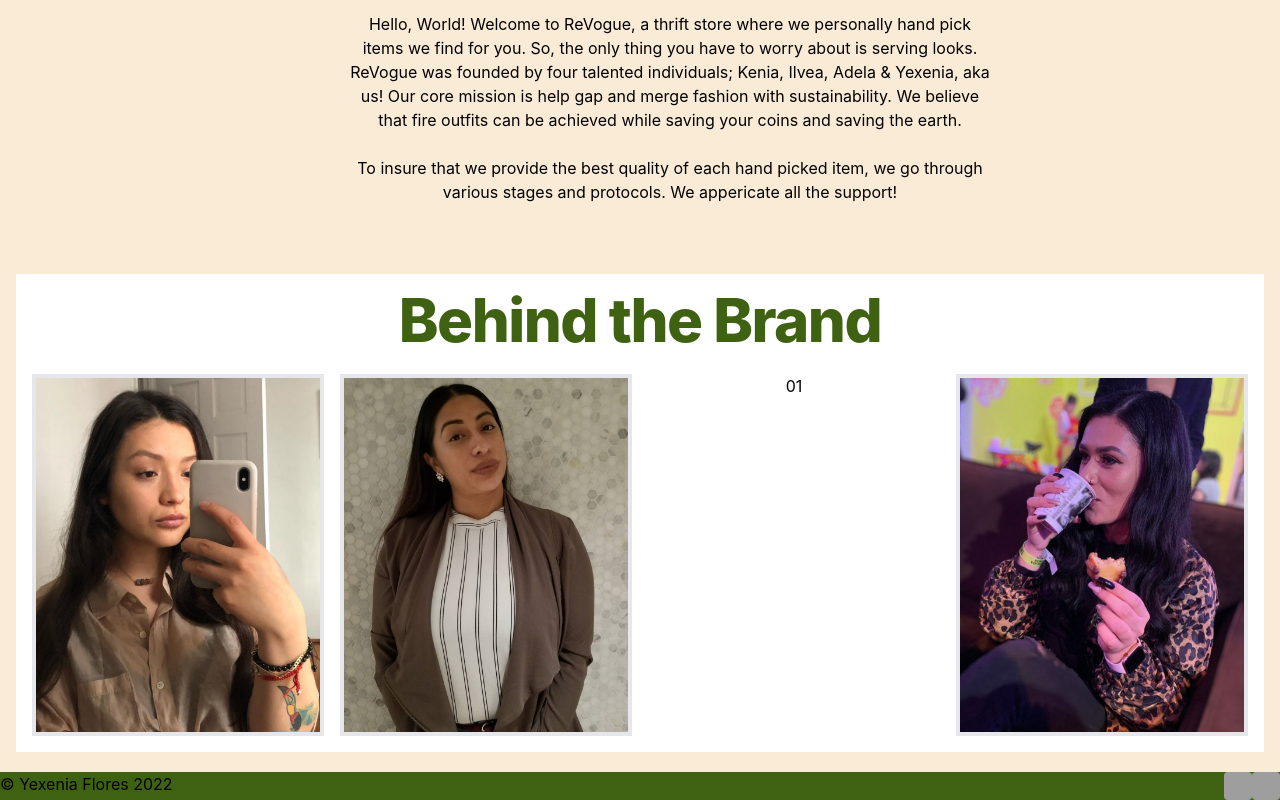
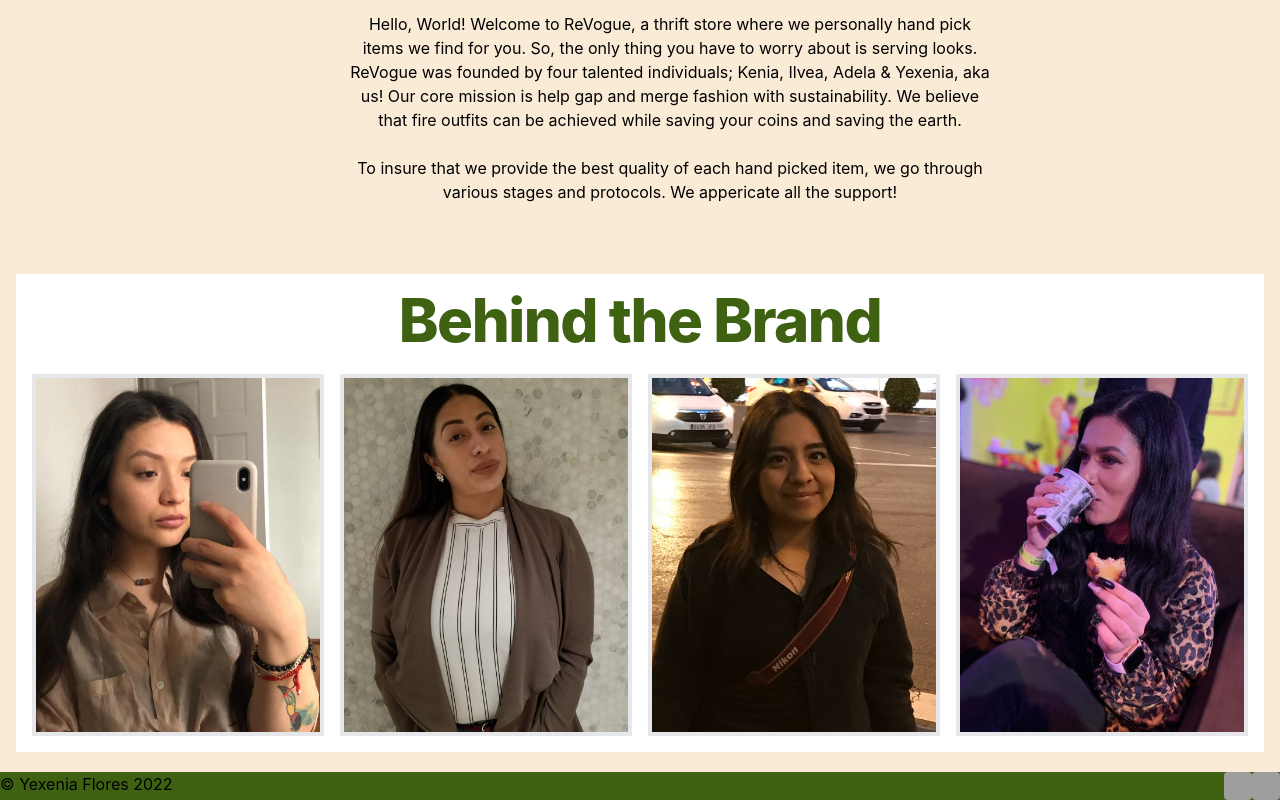
Before and after one commit to yexeniaf/ReVogue, a React (Create React App) app in the folder client/: page / in a window 1280 px wide. Shown: the part 594-1394 px from the top of the page. Built offline with nearby package versions, Linux system fonts and the light colour scheme; grey boxes are pictures that could not be loaded.

Commit message:
homepage style complete for now

```diff
--- a/client/src/components/Home.jsx
+++ b/client/src/components/Home.jsx
@@ -2,6 +2,7 @@
 import adela from "../images/adela.png"
 import kenia from "../images/kenia.png"
 import ilvea from "../images/ilvea.png"
+import yexenia from "../images/yexenia.png"
 
 
 
@@ -62,11 +63,8 @@
       <div className="text-4xl tracking-tight font-extrabold text-gray-900 sm:text-5xl md:text-6xl">
         <h1 className="about-title block text-lime-800 xl:inline"> Behind the Brand</h1>
       </div>
-
       <br/>
-
       <div className="grid grid-cols-4 gap-4 ">
-
         <div>
           <img className="border-4" src={kenia}/>
       </div>
@@ -74,7 +72,7 @@
         <img className="border-4" src={ilvea}/>
       </div>
       <div>
-        01
+        <img className="border-4" src={yexenia}/>
       </div>
       <div>
         <img className="border-4" src={adela}/>
```
Also changed, not shown: client/src/images/yexenia.png (added). Lines whose indentation alone changed are shown as unchanged.
